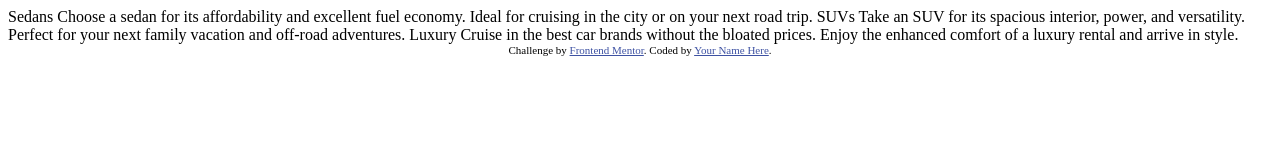
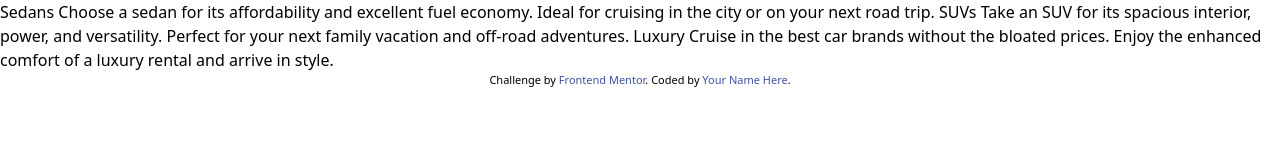
Before and after one commit to Wilouricard/3columnPreviewCardComponent, a website: page index.html in a window 1280 px wide. Drawn offline with Linux system fonts and the light colour scheme.

Commit message:
tailwindcss

```diff
--- a/index.html
+++ b/index.html
@@ -3,7 +3,7 @@
 <head>
   <meta charset="UTF-8">
   <meta name="viewport" content="width=device-width, initial-scale=1.0"> <!-- displays site properly based on user's device -->
-
+  <link href="/dist/output.css" rel="stylesheet">
   <link rel="icon" type="image/png" sizes="32x32" href="./images/favicon-32x32.png">
 
   <title>Frontend Mentor | 3-column preview card component</title>
--- /dev/null
+++ b/input.css
@@ -0,0 +1,5 @@
+@tailwind base;
+@tailwind components;
+@tailwind utilities;
+
+/* npx tailwindcss -i ./input.css -o ./dist/output.css --watch */
--- /dev/null
+++ b/package.json
@@ -0,0 +1,5 @@
+{
+  "devDependencies": {
+    "tailwindcss": "^3.1.8"
+  }
+}
--- /dev/null
+++ b/tailwind.config.js
@@ -0,0 +1,8 @@
+/** @type {import('tailwindcss').Config} */
+module.exports = {
+  content: ['index.html'],
+  theme: {
+    extend: {},
+  },
+  plugins: [],
+}
```
Also changed, not shown: dist/output.css (added), 1 other file.
